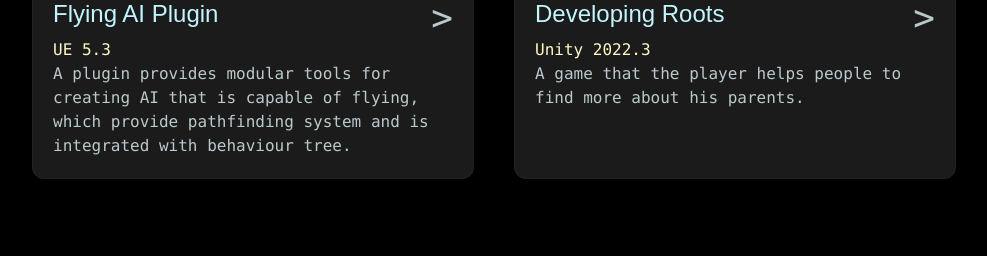
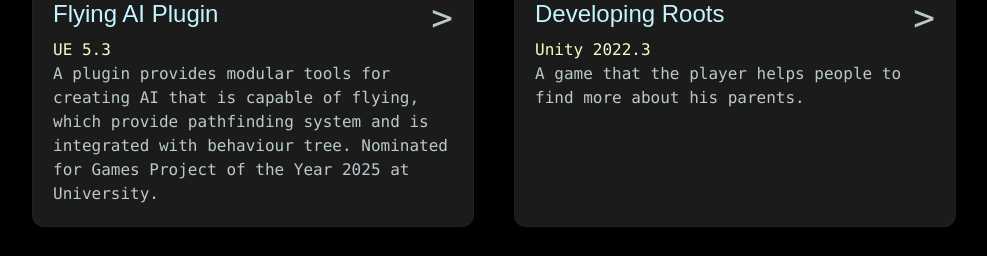
Before and after one commit to JustinLTH3/Portfolio, a Next.js app: page /Portfolio/ in a window 1280 px wide. Shown: the part 1569-1825 px from the top of the page, without its empty margins (146-1133 px from the left). Built offline with nearby package versions, Linux system fonts and the light colour scheme.

Commit message:
Add refer to nomination

```diff
--- a/src/app/FlyingAIPlugin/page.tsx
+++ b/src/app/FlyingAIPlugin/page.tsx
@@ -30,7 +30,8 @@
                     <h2 className="w-full">Description</h2>
                     <p>
                         A plugin provides modular tools for creating AI that is capable of flying, which provide
-                        pathfinding system and is integrated with behaviour tree.
+                        pathfinding system and is integrated with behaviour tree. Nominated for Games Project of the
+                        Year 2025 at University.
                     </p>
                     <h3>What I worked on</h3>
                     <ul className="list-disc list-inside">
--- a/src/app/page.tsx
+++ b/src/app/page.tsx
@@ -80,8 +80,8 @@
                             Description={
                                 <p className="text-left text-on-surface-variant">
                                     A plugin provides modular tools for creating AI that is capable of flying, which
-                                    provide
-                                    pathfinding system and is integrated with behaviour tree.
+                                    provide pathfinding system and is integrated with behaviour tree. Nominated for
+                                    Games Project of the Year 2025 at University.
                                 </p>
                             }
                             link={"/FlyingAIPlugin"}
```
